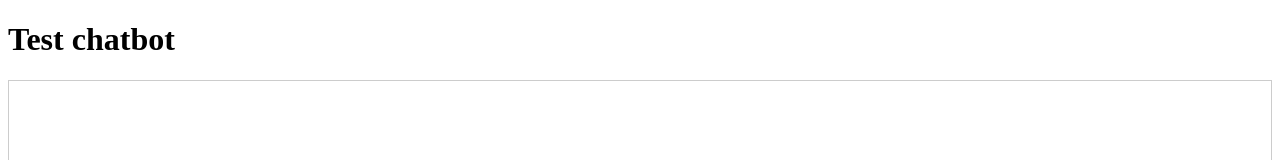
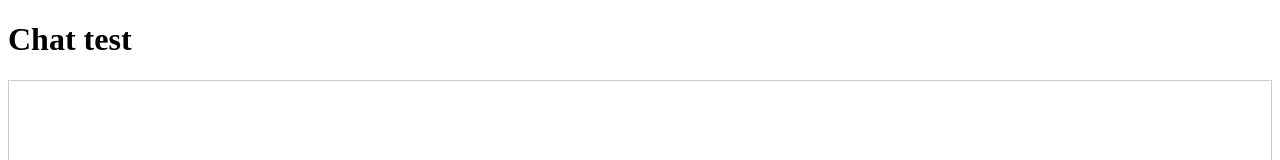
Before and after one commit to leolsee/support-chatbot-2.0, a website: page index.html in a window 1280 px wide. Shown: the top 160 px of the page. Drawn offline with Linux system fonts and the light colour scheme.

Commit message:
index.html

```diff
--- a/index.html
+++ b/index.html
@@ -1,16 +1,18 @@
 <!DOCTYPE html>
 <html>
 <head>
-  <title>Test Chat</title>
+  <title>Chatbot</title>
 </head>
 <body>
 
-<h1>Test chatbot</h1>
+<h1>Chat test</h1>
 
 <div id="messages" style="height:200px; overflow:auto; border:1px solid #ccc;"></div>
 <input id="chat-input" placeholder="Tape un message..." />
 
 <script>
+console.log("JS chargé");
+
 const input = document.getElementById("chat-input");
 const messages = document.getElementById("messages");
 
```
